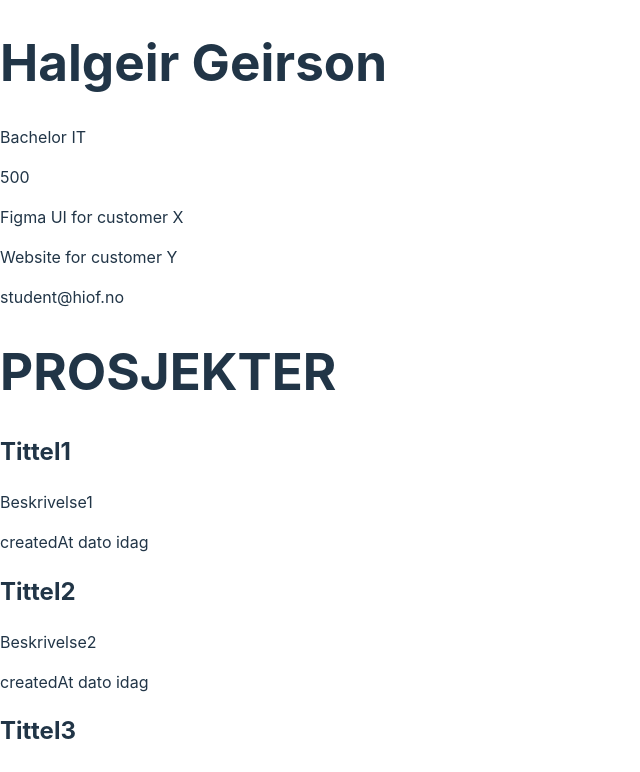
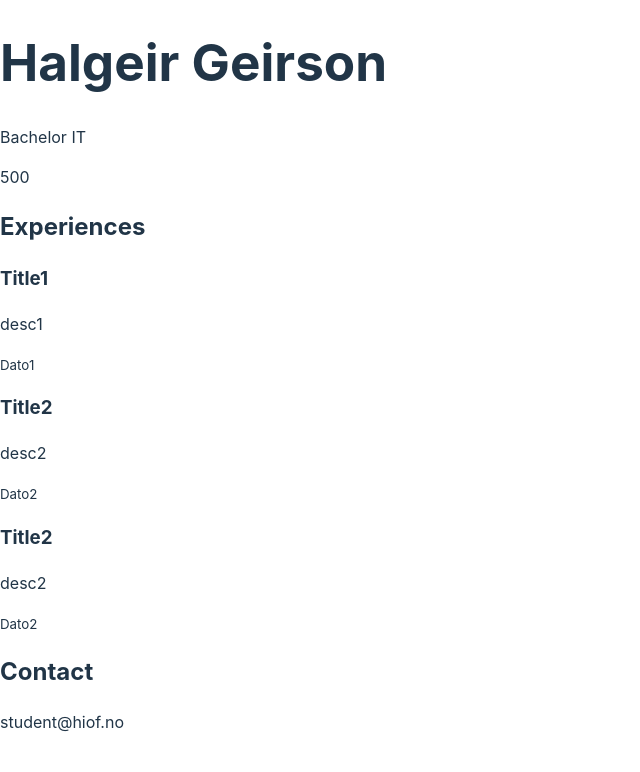
Before and after one commit to Riddy366/Webapplikasjoner_Portfolio, a React (Vite) app in the folder portfolio_V2/frontend/: page / in a window 1280 px wide. Shown: the top 772 px of the page, without its empty margins (0-640 px from the left). Built offline with nearby package versions, Linux system fonts and the light colour scheme.

Commit message:
Fikset på experience og experiences
Experience setter opp hvordan det skal vises i grensesnittet, experiences tar imot alle props og legger til manuelt dine dataer
Formaterte filene så det ser mer lesbart ut

```diff
--- a/portfolio_V2/frontend/src/App.tsx
+++ b/portfolio_V2/frontend/src/App.tsx
@@ -1,9 +1,10 @@
-import Header from "./components/Header"
-import Expertiece from "./components/Expertiece"
-import Contact from "./components/Contact"
-import Projecs from "./components/Projects"
+import Header from "./components/Header";
 
-    function App() {
+import Contact from "./components/Contact";
+import Projecs from "./components/Projects";
+import Experiences from "./components/Experiences";
+
+function App() {
   // const student = 'Halgeir Geirson'
   // const degree = 'Bachelor IT'
   // const points = 180
@@ -11,15 +12,14 @@ import Projecs from "./components/Projects"
   // const experienceTwo = 'Website for customer Y'
   // const email = 'student@hiof.no'
 
-
   return (
     <>
-    <Header student="Halgeir Geirson" degree="Bachelor IT" points={500} />
-    <Expertiece experienceOne='Figma UI for customer X' experienceTwo="Website for customer Y" />
-    <Contact email="student@hiof.no"/>
-    <Projecs />
+      <Header student="Halgeir Geirson" degree="Bachelor IT" points={500} />
+      <Experiences />
+      <Contact email="student@hiof.no" />
+      <Projecs />
     </>
-  )
+  );
 }
 
-export default App
+export default App;
--- a/portfolio_V2/frontend/src/components/Contact.tsx
+++ b/portfolio_V2/frontend/src/components/Contact.tsx
@@ -4,6 +4,9 @@ type contactProps = {
 
 export default function Contact({ email = "email@domene.com" }: contactProps) {
   return (
+    <>
+      <h2>Contact</h2>
       <p>{email}</p>
+    </>
   );
 }
--- /dev/null
+++ b/portfolio_V2/frontend/src/components/Experience.tsx
@@ -0,0 +1,19 @@
+type ExperienceProps = {
+  title: string;
+  description: string;
+  createdAt: string;
+};
+
+export default function Experience({
+  title,
+  description,
+  createdAt,
+}: ExperienceProps) {
+  return (
+    <div>
+      <h3>{title}</h3>
+      <p>{description}</p>
+      <small>{createdAt}</small>
+    </div>
+  );
+}
--- /dev/null
+++ b/portfolio_V2/frontend/src/components/Experiences.tsx
@@ -0,0 +1,12 @@
+import Experience from "./Experience";
+
+export default function Experiences() {
+  return (
+    <>
+      <h2>Experiences</h2>
+      <Experience title="Title1" description="desc1" createdAt={"Dato1"} />
+      <Experience title="Title2" description="desc2" createdAt={"Dato2"} />
+      <Experience title="Title2" description="desc2" createdAt={"Dato2"} />
+    </>
+  );
+}
--- a/portfolio_V2/frontend/src/components/Expertiece.tsx
+++ /dev/null
@@ -1,14 +0,0 @@
-
-type expertieceProps = {
-    experienceOne: string,
-    experienceTwo: string
-  }
-
-export default function Expertiece({experienceOne = "experience", experienceTwo = "experienceTwo"}: expertieceProps){
-    return(
-      <>
-        <p>{experienceOne}</p>
-        <p>{experienceTwo}</p>
-      </>
-    )
-  }
--- a/portfolio_V2/frontend/src/components/Header.tsx
+++ b/portfolio_V2/frontend/src/components/Header.tsx
@@ -1,16 +1,19 @@
 type studentProps = {
-    student: string,
-    degree: string,
-    points: number
-  }
+  student: string;
+  degree: string;
+  points: number;
+};
 
-
-export default function Header({student = "Skriv navn", degree = "Studie", points = 0}: studentProps) {
-    return(
+export default function Header({
+  student = "Skriv navn",
+  degree = "Studie",
+  points = 0,
+}: studentProps) {
+  return (
     <header>
       <h1>{student}</h1>
       <p>{degree}</p>
       <p>{points}</p>
     </header>
-    )
+  );
 }
```
Lines whose indentation alone changed are shown as unchanged.
